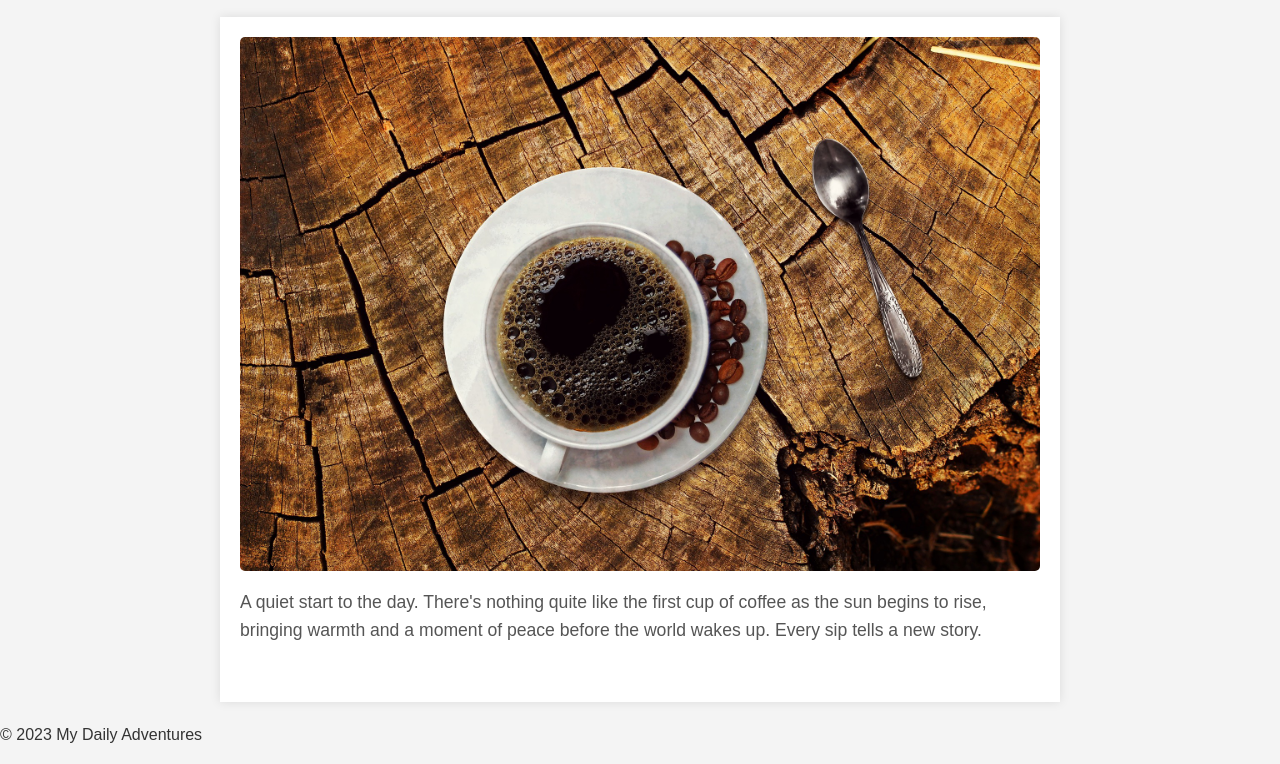
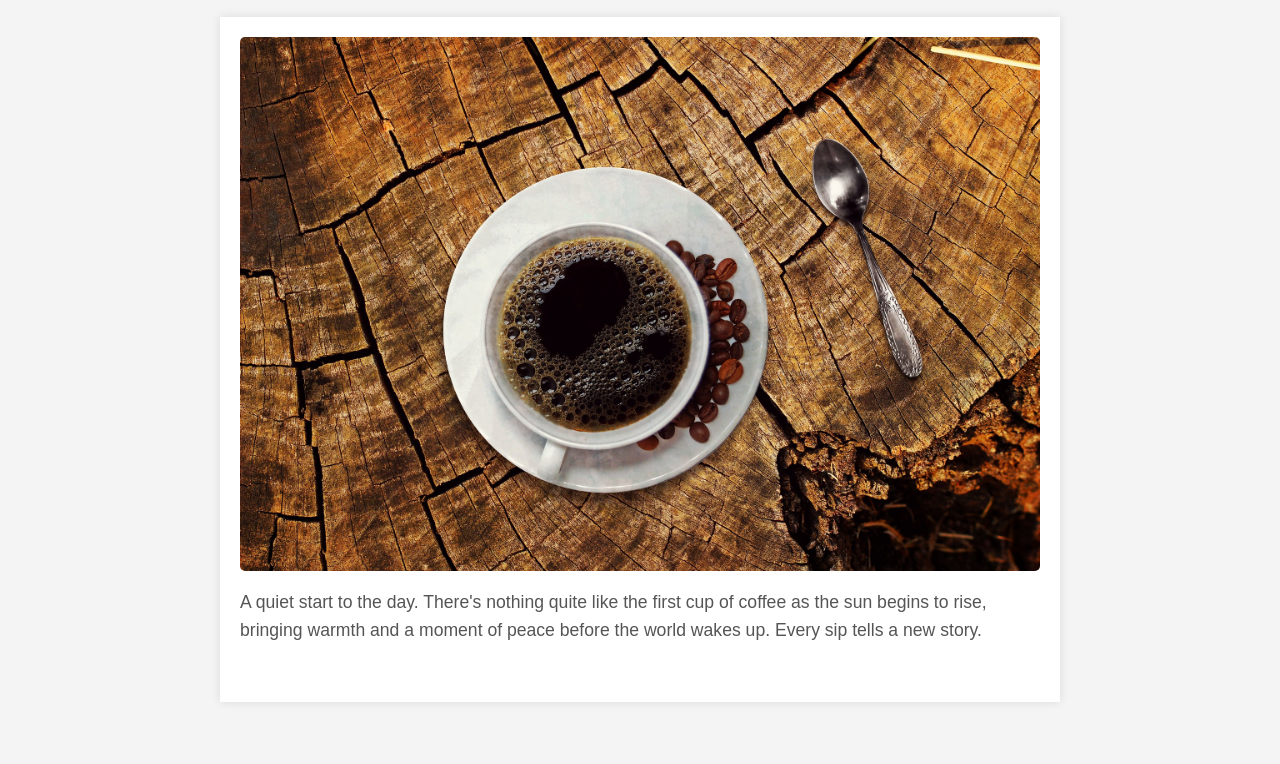
Before and after one commit to ivanwest01/My-Daily-Adventures, a plain HTML site: page index.html in a window 1280 px wide. Shown: the part 54-818 px from the top of the page. Drawn offline with Linux system fonts and the light colour scheme.

Commit message:
Update index.html

```diff
--- a/index.html
+++ b/index.html
@@ -17,9 +17,5 @@
             <p>A quiet start to the day. There's nothing quite like the first cup of coffee as the sun begins to rise, bringing warmth and a moment of peace before the world wakes up. Every sip tells a new story.</p>
         </article>
     </main>
-
-    <footer>
-        <p>&copy; 2023 My Daily Adventures</p>
-    </footer>
 </body>
 </html>
```
